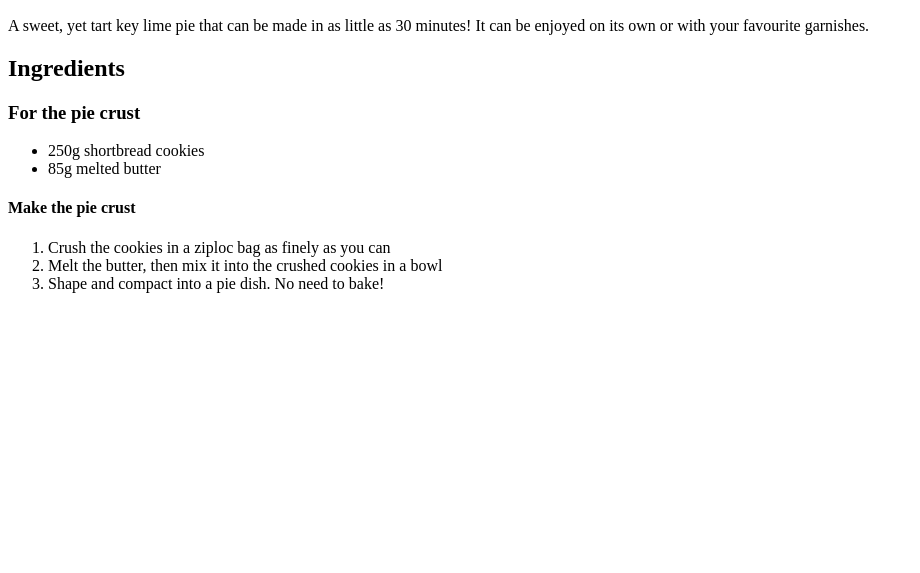
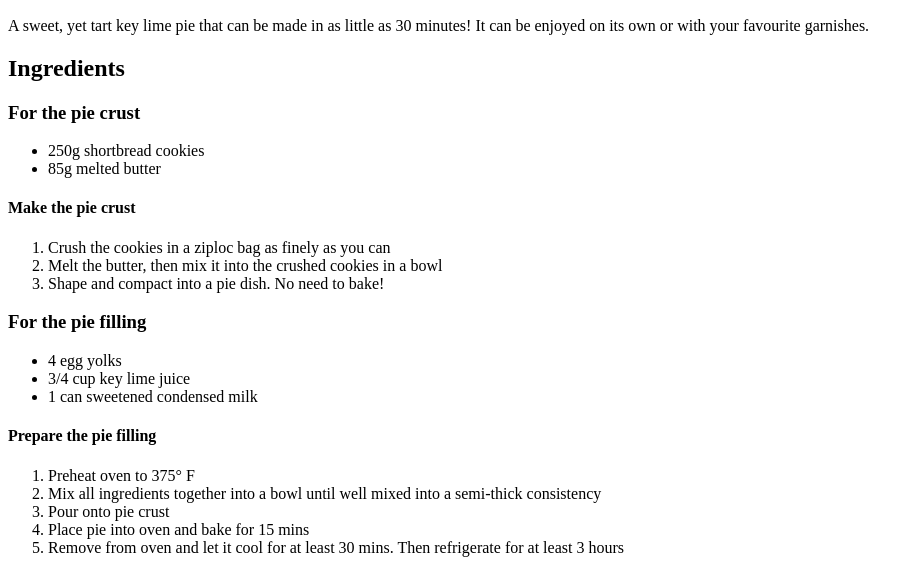
Before and after one commit to cp479/odin-recipes, a plain HTML site: page recipes/keylimepie.html in a window 1280 px wide. Shown: the part 644-1217 px from the top of the page, without its empty margins (0-920 px from the left). Before the commit the page ends 953 px from the top, so only its background shows below. Drawn offline with Linux system fonts and the light colour scheme.

Commit message:
Finish key lime pie recipe

```diff
--- a/recipes/keylimepie.html
+++ b/recipes/keylimepie.html
@@ -22,5 +22,19 @@
         <li>Melt the butter, then mix it into the crushed cookies in a bowl</li>
         <li>Shape and compact into a pie dish. No need to bake!</li>
     </ol>
+    <h3>For the pie filling</h3>
+    <ul>
+        <li>4 egg yolks</li>
+        <li>3/4 cup key lime juice</li>
+        <li>1 can sweetened condensed milk</li>
+    </ul>
+    <h4>Prepare the pie filling</h4>
+    <ol>
+        <li>Preheat oven to 375° F</li>
+        <li>Mix all ingredients together into a bowl until well mixed into a semi-thick consistency</li>
+        <li>Pour onto pie crust</li>
+        <li>Place pie into oven and bake for 15 mins</li>
+        <li>Remove from oven and let it cool for at least 30 mins. Then refrigerate for at least 3 hours</li>
+    </ol>
 </body>
 </html>
```
